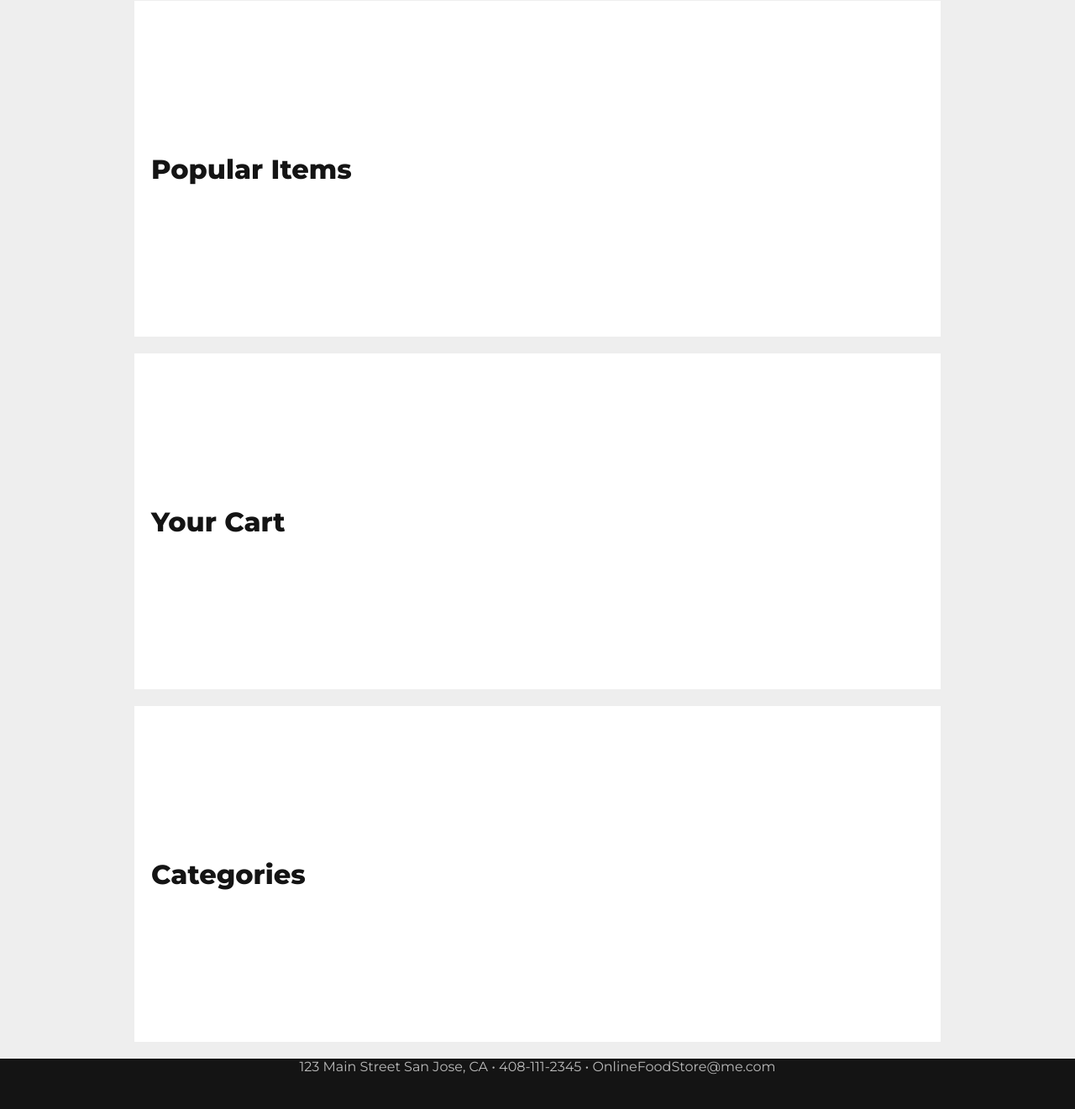
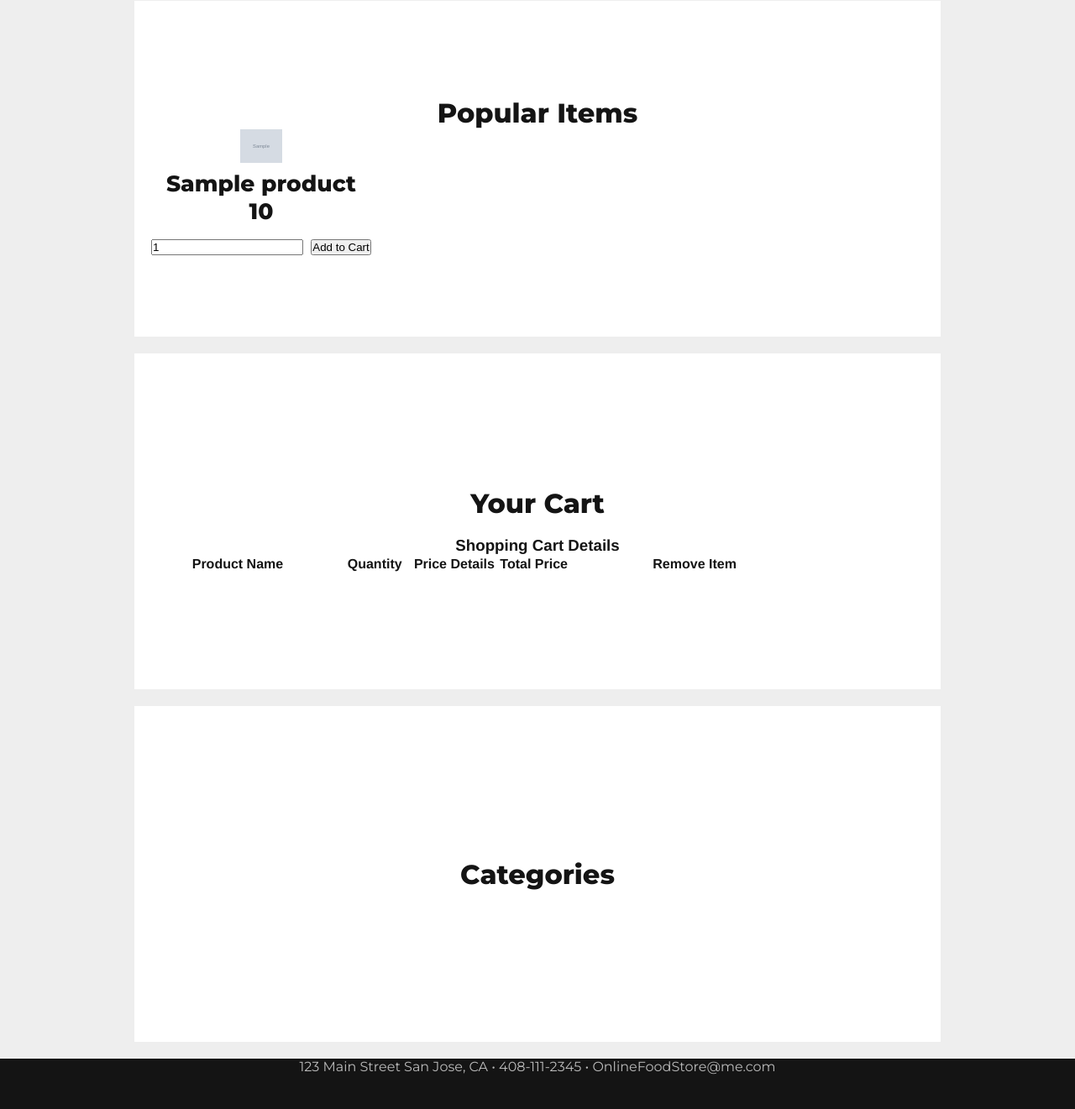
Before and after one commit to khtr9490/CMPE-131, a PHP site: page /frontend/index.php in a window 1280 px wide. Shown: the part 358-1679 px from the top of the page at 84% size. Run offline with PHP 8.4, Linux system fonts and the light colour scheme; tables that the repository leaves empty hold one stand-in row (values such as "Sample post"); grey boxes marked "Sample" are stand-in pictures; lists and menus that the app fills with data are empty.

Commit message:
Update index.php

```diff
--- a/frontend/index.php
+++ b/frontend/index.php
@@ -1,3 +1,52 @@
+<?php
+  session_start();
+  $servername = "localhost";
+  $username = "root";
+  $password = "";
+  $db = "ecommerece";
+
+  // Create connection
+  $con = mysqli_connect($servername, $username, $password,$db);
+
+  if(isset($_POST["add"])){
+    if(isset($_SESSION["cart"])){
+      $item_array_id = array_column($_SESSION["cart"],"product_id");
+      if(!in_array($_GET["id"], $item_array_id)){
+        $count = count($_SESSION["cart"]);
+        $item_array = array(
+          'product_id' => $_GET["id"],
+          'item_name' =>$_POST["hidden_name"],
+          'product_price' => $_POST["hidden_price"],
+          'item_quantity' => $_POST["quantity"],
+        );
+        $_SESSION["cart"][$count] = $item_array;
+        echo '<script>window.location="index.php"</script>';
+      } else {
+        echo '<script>alert("Product is already Added to Cart")</script>';
+        echo '<script>window.location="index.php"</script>';
+      }
+    } else {
+      $item_array = array(
+        'product_id' => $_GET["id"],
+        'item_name' =>$_POST["hidden_name"],
+        'product_price' => $_POST["hidden_price"],
+        'item_quantity' => $_POST["quantity"],
+      );
+      $_SESSION["cart"][0] = $item_array;
+    }
+  }
+  if(isset($_GET["action"])){
+    if ($_GET['action']== "delete") {
+      foreach($_SESSION["cart"] as $keys => $value) {
+        if($value ["product_id"] == $_GET["id"]) {
+          unset($_SESSION["cart"][$keys]);
+          echo '<script>alert("Product has been removed...")</script>';
+          echo '<script>window.location="index.php"</script>';
+        }
+      }
+    }
+  }
+?>
 <!DOCTYPE html>
 <html>
 <head>
@@ -39,19 +88,93 @@
   </header>-->
 
 
-  <div class="home_content";>
+  <div class="home_content" style="text-align: center";>
         <div class="inner_home_content";>
         <img class='large_image' src="../img/cropfield.jpg">
 
         <div class="home_popular_items";>
             <div class="home_popular_items_title";>
                 <a>Popular Items</a>
+<!---PHP code for the items display--------->
+
+                <div class="container" style="width: 65%";>
+                <?php
+                  $query = "SELECT * FROM products ORDER BY product_id ASC";
+                  $result = mysqli_query($con, $query)or die("Error: ". mysql_error(). " with query ");
+                  if(mysqli_num_rows($result) > 0) {
+
+                    while($row = mysqli_fetch_array($result)) {
+                       ?>
+                       <div class = "col-md-3" style="float: left;">
+                         <form method="post" action="index.php?action=add&id=<?php echo $row["product_id"]; ?>">
+                           <div class = "product">
+                             <img src="<?php echo $row["product_image"]; ?>" width="50" height="40" class="img-responsive">
+                             <h5 class="text-info"> <?php echo $row["product_title"]; ?></h5>
+                             <h5 class="text-danger"> <?php echo $row["product_price"]; ?> </h5>
+                             <input type="text" name="quantity" class="form-control" value="1" >
+                             <input type="hidden" name="hidden_name" value="<?php echo $row["product_title"]; ?>">
+                             <input type="hidden" name="hidden_price" value="<?php echo $row["product_price"]; ?>">
+                             <input type="submit" name="add" style="margin-top: 5px;" class="btn btn-success" value="Add to Cart">
+
+
+                           </div>
+
+                         </form>
+                       </div>
+                       <?php
+                     }
+                   }
+                       ?>
+                 </div>
             </div>
+
         </div>
-
-        <div class="home_cart";>
+<!---Shopping Cart display-------->
+        <div class="home_cart" style="text-align: center";>
             <div class="home_cart_title";>
                 <a>Your Cart</a>
+            </div>
+            <div style="clear:both"> </div>
+            <h3 class="title2"> Shopping Cart Details</h3>
+            <div class="table-reponsive">
+              <table class="table table-bordered">
+              <tr>
+                <th width="30%">Product Name</th>
+                <th width="10%">Quantity</th>
+                <th width="13%">Price Details</th>
+                <th width="10%">Total Price</th>
+                <th widht="17%">Remove Item</th>
+
+              </tr>
+
+              <?php
+                 if(!empty($_SESSION["cart"])) {
+                   $total = 0;
+                   foreach($_SESSION["cart"] as $key => $value) {
+                     ?>
+                     <tr>
+                       <td><?php echo $value["item_name"];?></td>
+                       <td><?php echo $value["item_quantity"];?></td>
+                       <td>$<?php echo $value["product_price"];?></td>
+                       <td>$<?php echo number_format($value["item_quantity"] * $value["product_price"], 2); ?></td>
+                       <td><a href="cart.php?action=delete&id=<?php echo $value["product_id"]; ?>"><span class="text-danger">Remove Item</span></a></td>
+                     </tr>
+                     <?php
+                     $total = $total + ($value["item_quantity"] * $value["product_price"]);
+                   }
+                      ?>
+
+                      <tr>
+                        <td colspan="3" align="right">Total</td>
+                        <th alight="right">$ <?php echo number_format($total, 2); ?></th>
+                        <td ></td>
+                      </tr>
+                      <?php
+
+                 }
+               ?>
+             </table>
+
             </div>
         </div>
 
```
